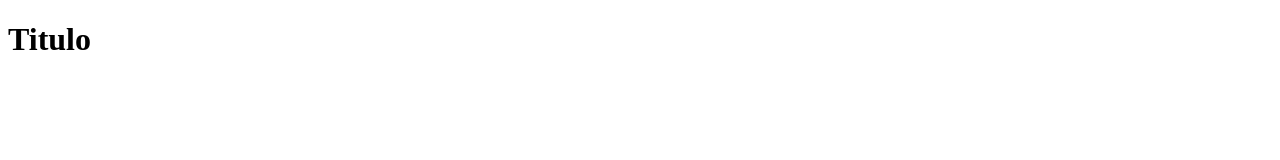
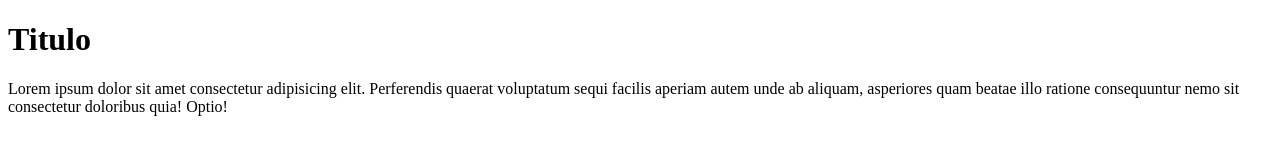
Before and after one commit to GraceFernandez89/Grupo30Repo, a plain HTML site: page index.html in a window 1280 px wide. Drawn offline with Linux system fonts and the light colour scheme.

Commit message:
Creacion de parrafo

```diff
--- a/index.html
+++ b/index.html
@@ -8,5 +8,7 @@
 </head>
 <body>
     <h1>Titulo</h1>
+    <p>Lorem ipsum dolor sit amet consectetur adipisicing elit. Perferendis quaerat voluptatum sequi facilis aperiam autem unde ab aliquam, asperiores quam beatae illo ratione consequuntur nemo sit consectetur doloribus quia! Optio!</p>
+
 </body>
 </html>
```
